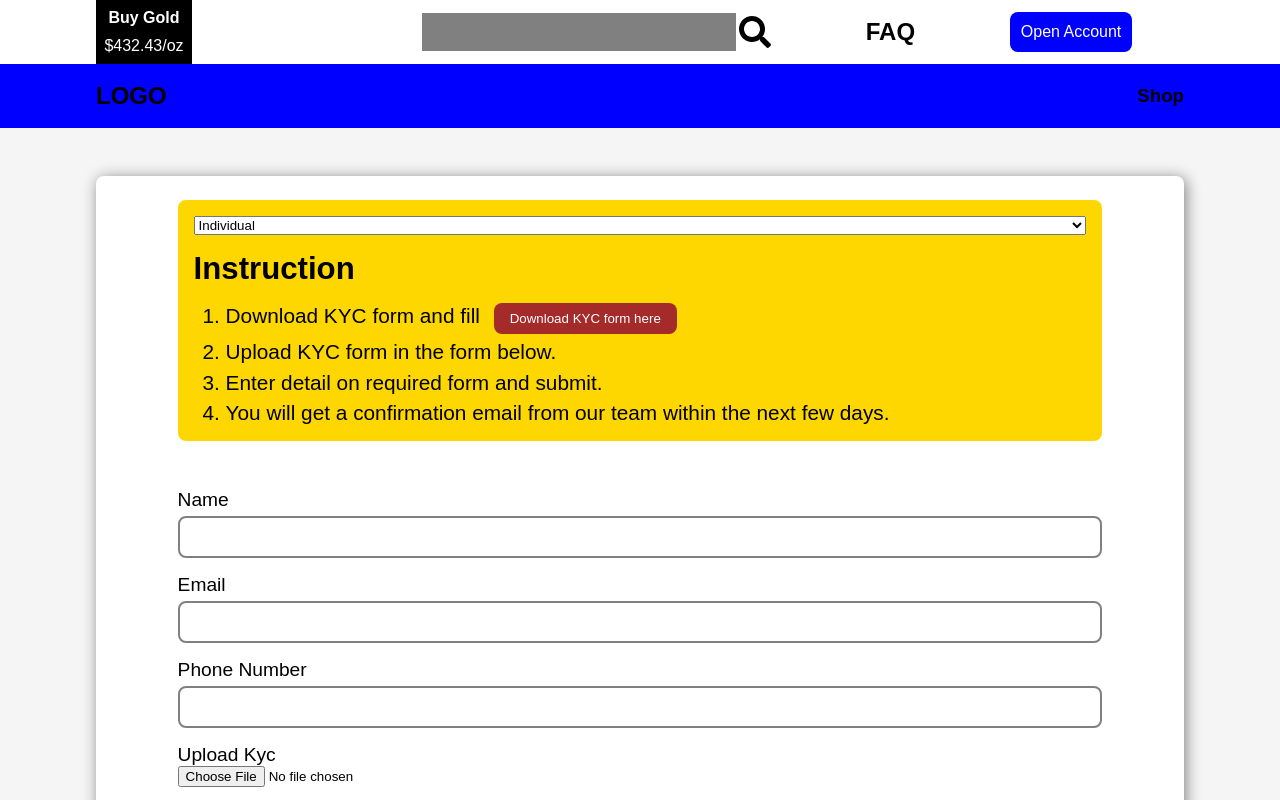
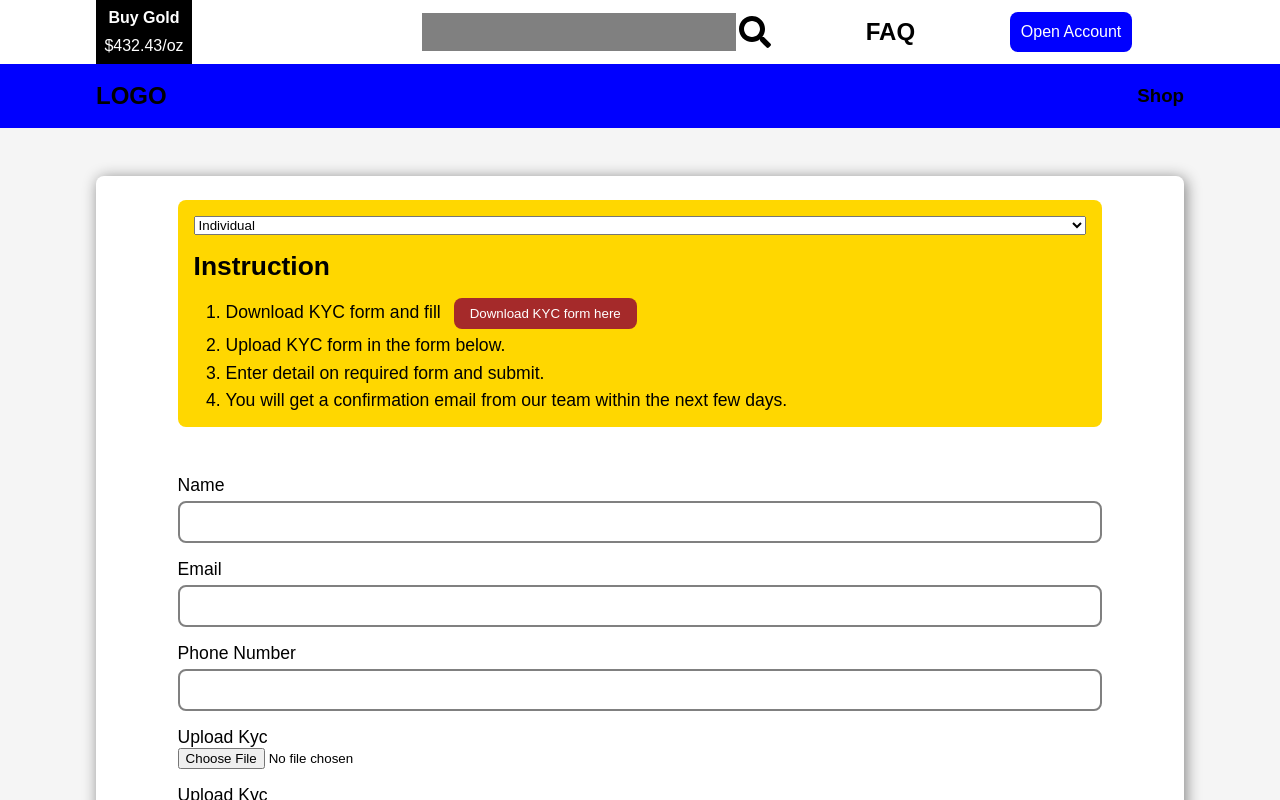
Before and after one commit to Vhickyy/dukkia, a React (Create React App) app: page /open-account in a window 1280 px wide. Shown: the top 800 px of the page. Built offline with nearby package versions, Linux system fonts and the light colour scheme.

Commit message:
fix instruction  page

```diff
--- a/src/Components/Form.js
+++ b/src/Components/Form.js
@@ -48,7 +48,7 @@ form{
 form div{
     display: flex;
     flex-direction: column;
-    font-size: 1.2rem;
+    font-size: 1.1rem;
     margin-bottom: 1rem;
 }
 .text {
--- a/src/Components/Instruction.js
+++ b/src/Components/Instruction.js
@@ -28,7 +28,7 @@ const Wrapper = styled.aside`
     display: grid;
     row-gap: 1rem;
     border-radius: .5rem;
-    font-size: 1.3rem;
+    font-size: 1.1rem;
     width: 85%;
 .list{
     padding-left: 2rem;
```
